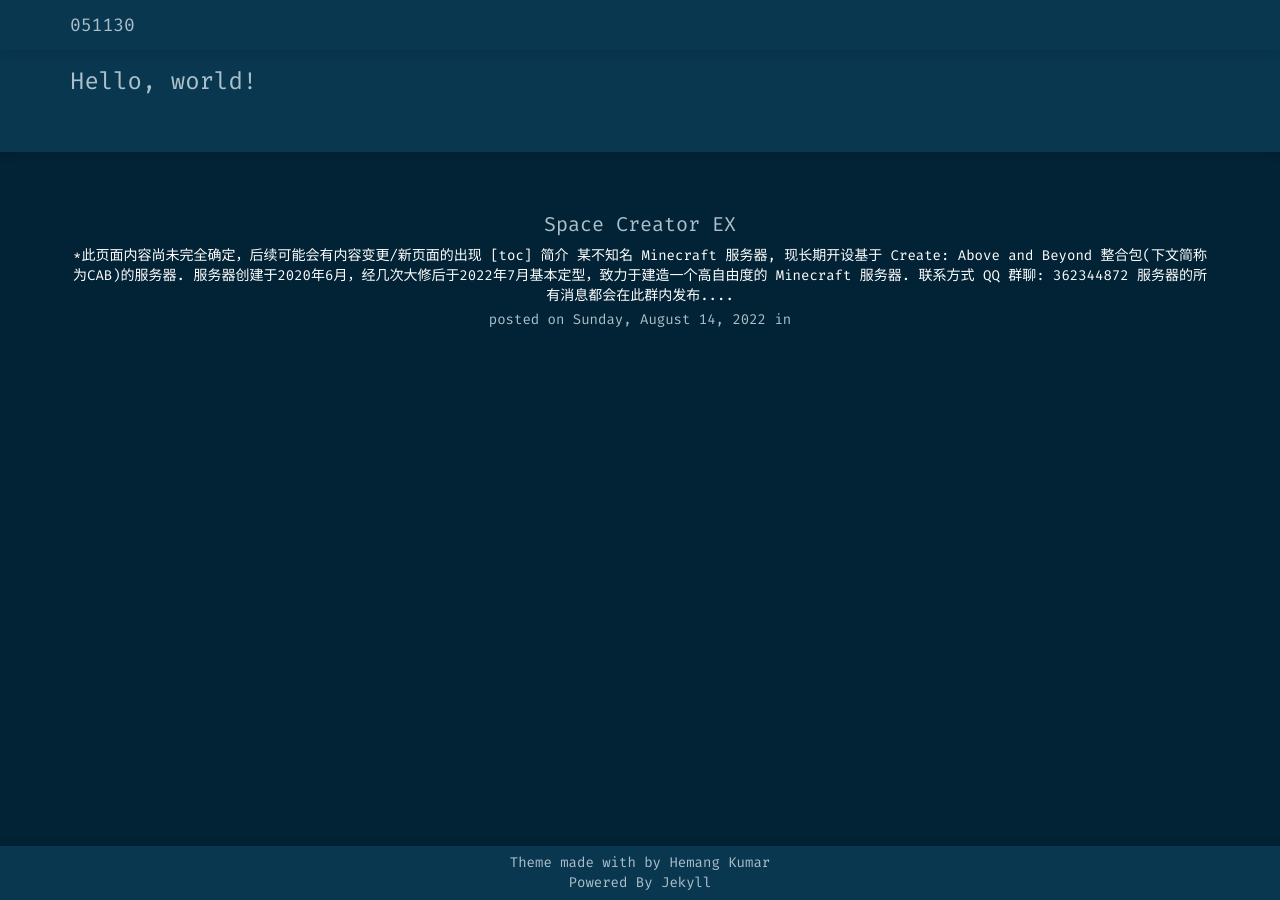
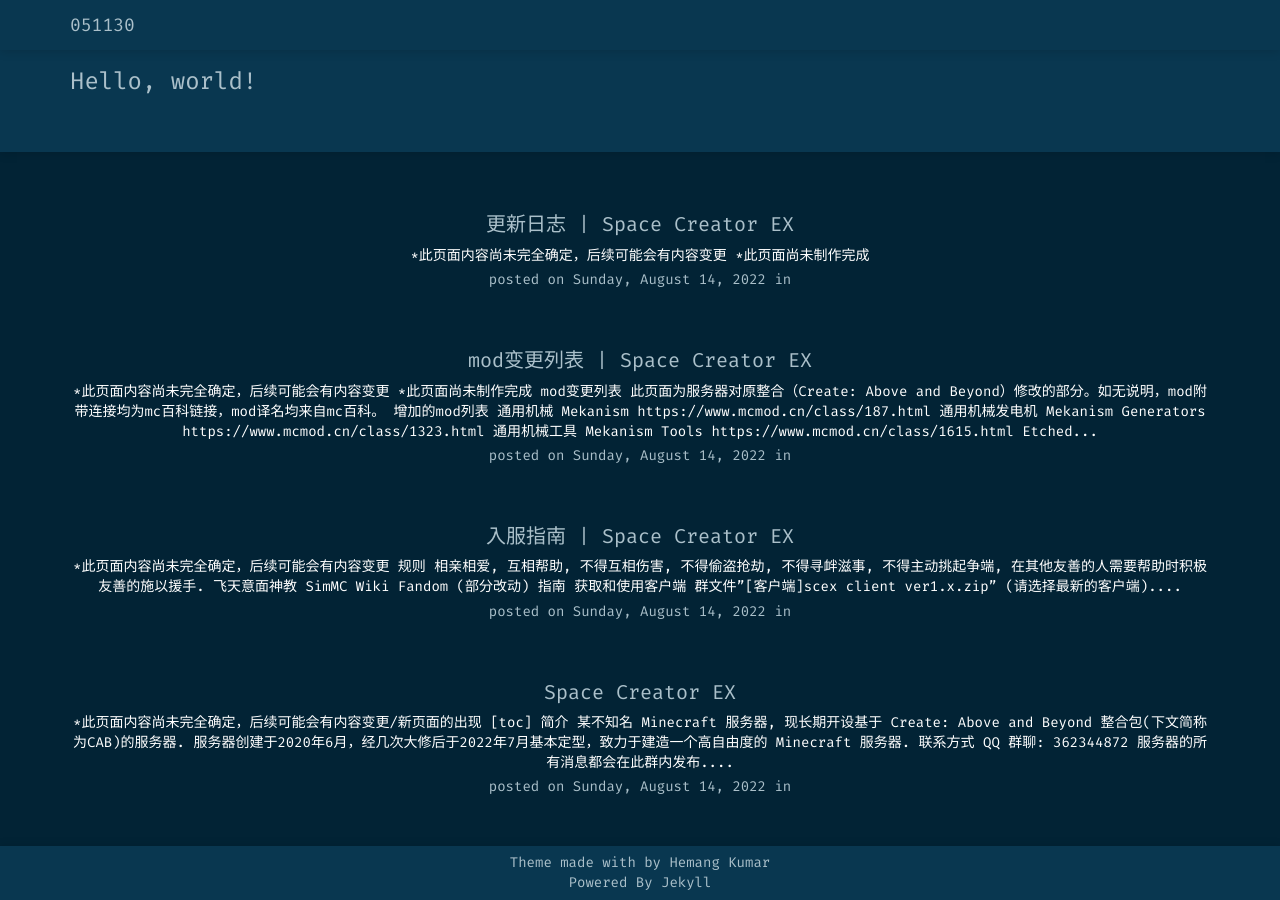
Before and after one commit to x051130x/x051130x.github.io, a Jekyll site: the page built from index.html, in a window 1280 px wide. Built offline with Jekyll 4.4.1, drawn with Linux system fonts in a browser that asks for light colours; nearby versions of some CDN libraries; some web fonts are replaced.

Commit message:
site changes
完善服务器官网页

```diff
--- a/_posts/2022-8-14-SCEX.md
+++ b/_posts/2022-8-14-SCEX.md
@@ -31,48 +31,10 @@ QQ 群聊: 362344872
 
 PCL 2 和 ServerSync 的著作权同上.
 
-## 规则
-
-> 相亲相爱, 互相帮助, 不得互相伤害, 不得偷盗抢劫, 不得寻衅滋事, 不得主动挑起争端, 在其他友善的人需要帮助时积极友善的施以援手.
-
-[飞天意面神教 SimMC Wiki Fandom](https://simmc.fandom.com/zh/wiki/%E9%A3%9E%E5%A4%A9%E6%84%8F%E9%9D%A2%E7%A5%9E%E6%95%99) (部分改动)
-
-## 指南
-
-1. **获取和使用客户端**
-
-   群文件"[客户端]scex client ver1.x.zip" (请选择最新的客户端).
-
-   客户端附带了 PCL 2 和 ServerSync. 请详细阅读其内附带的 README.txt 文件.
 
 
+查阅我们的[入服指南](2022-8-14-guide.md)
 
-   客户端附带的启动器已经添加了一个自定义面板.
+有关服务器对整合包的修改，请查看[此页面](2022-8-14-modchanges.md)
 
-   ![Custom panel in offical launcher for SCEX Creator EX](https://s3.bmp.ovh/imgs/2022/08/13/f745a8f099560df2.png)
-
-
-
-   关于 PCL 2 的使用方法不再赘述. ServerSync 的使用方法可以参考其 GitHub 仓库的 Wiki.
-
-   **提示: 很多问题都是因为客户端和服务端 Mods 不匹配. 请务必在 Minecraft 启动前执行一次 ServerSync 同步.**
-
-2. 前置要求
-
-   服务器 Minecraft 客户端需要至少 3GiB 的内存. 建议分配 6-8GiB.
-
-   其他性能要求请自行衡量判断.
-
-3. 关于整合包
-
-   一些**极其**有用的链接:
-
-   [机械动力 (Create) - MC百科](https://www.mcmod.cn/class/2021.html)
-
-   [[CAB] 机械动力：永无止境 (Create: Above and Beyond - MC百科)](https://www.mcmod.cn/modpack/312.html)
-
-   CAB 使用 FTB Quests. FTB Quests 的使用方法不再赘述, 请查询相关资料.
-
-4. FAQ
-
-   **请参考客户端内 README.txt**
+[服务器更新日志](2022-8-14-uplog.md)
--- /dev/null
+++ b/_posts/2022-8-14-guide.md
@@ -0,0 +1,55 @@
+---
+layout: post
+title: 入服指南 | Space Creator EX
+---
+
+*此页面内容尚未完全确定，后续可能会有内容变更
+
+## 规则
+
+> 相亲相爱, 互相帮助, 不得互相伤害, 不得偷盗抢劫, 不得寻衅滋事, 不得主动挑起争端, 在其他友善的人需要帮助时积极友善的施以援手.
+
+[飞天意面神教 SimMC Wiki Fandom](https://simmc.fandom.com/zh/wiki/%E9%A3%9E%E5%A4%A9%E6%84%8F%E9%9D%A2%E7%A5%9E%E6%95%99) (部分改动)
+
+## 指南
+
+1. **获取和使用客户端**
+
+   群文件"[客户端]scex client ver1.x.zip" (请选择最新的客户端).
+
+   客户端附带了 PCL 2 和 ServerSync. 请详细阅读其内附带的 README.txt 文件.
+
+   最新的README.txt文件可在最新客户端文件内和群文件内取得
+
+
+
+
+   客户端附带的启动器已经添加了一个自定义面板.
+
+   ![Custom panel in offical launcher for SCEX Creator EX](https://s3.bmp.ovh/imgs/2022/08/13/f745a8f099560df2.png)
+
+
+
+   关于 PCL 2 的使用方法不再赘述. ServerSync 的使用方法可以参考其 GitHub 仓库的 Wiki.
+
+   **提示: 很多问题都是因为客户端和服务端 Mods 不匹配. 请务必在 Minecraft 启动前执行一次 ServerSync 同步.**
+
+2. 前置要求
+
+   服务器 Minecraft 客户端需要至少 3GiB 的内存. 建议分配 6-8GiB.
+
+   其他性能要求请自行衡量判断.
+
+3. 关于整合包
+
+   一些**极其**有用的链接:
+
+   [机械动力 (Create) - MC百科](https://www.mcmod.cn/class/2021.html)
+
+   [[CAB] 机械动力：永无止境 (Create: Above and Beyond - MC百科)](https://www.mcmod.cn/modpack/312.html)
+
+   CAB 使用 FTB Quests. FTB Quests 的使用方法不再赘述, 请查询相关资料.
+
+4. FAQ
+
+   **请参考客户端内 README.txt**
--- /dev/null
+++ b/_posts/2022-8-14-modchanges.md
@@ -0,0 +1,30 @@
+---
+layout: post
+title: mod变更列表 | Space Creator EX
+---
+
+*此页面内容尚未完全确定，后续可能会有内容变更
+
+*此页面尚未制作完成
+
+## mod变更列表
+
+> 此页面为服务器对原整合（Create: Above and Beyond）修改的部分。如无说明，mod附带连接均为mc百科链接，mod译名均来自mc百科。
+
+ **增加的mod列表**
+
+通用机械  Mekanism  https://www.mcmod.cn/class/187.html
+
+通用机械发电机  Mekanism  Generators  https://www.mcmod.cn/class/1323.html
+
+通用机械工具  Mekanism Tools  https://www.mcmod.cn/class/1615.html
+
+Etched  https://www.mcmod.cn/class/5735.html
+
+道路2  Road Stuff2  https://www.mcmod.cn/class/1418.html
+
+MrCrayfish的载具  MrCrayfish's Vehicle Mod  https://www.mcmod.cn/class/1680.html
+
+MrCrayfish的枪  MrCrayfish's Gun Mod  https://www.mcmod.cn/class/1215.html
+
+MrCrayfish的家具  MrCrayfish's Furniture Mod  https://www.mcmod.cn/class/263.html
--- /dev/null
+++ b/_posts/2022-8-14-uplog.md
@@ -0,0 +1,8 @@
+---
+layout: post
+title: 更新日志 | Space Creator EX
+---
+
+*此页面内容尚未完全确定，后续可能会有内容变更
+
+*此页面尚未制作完成
```
